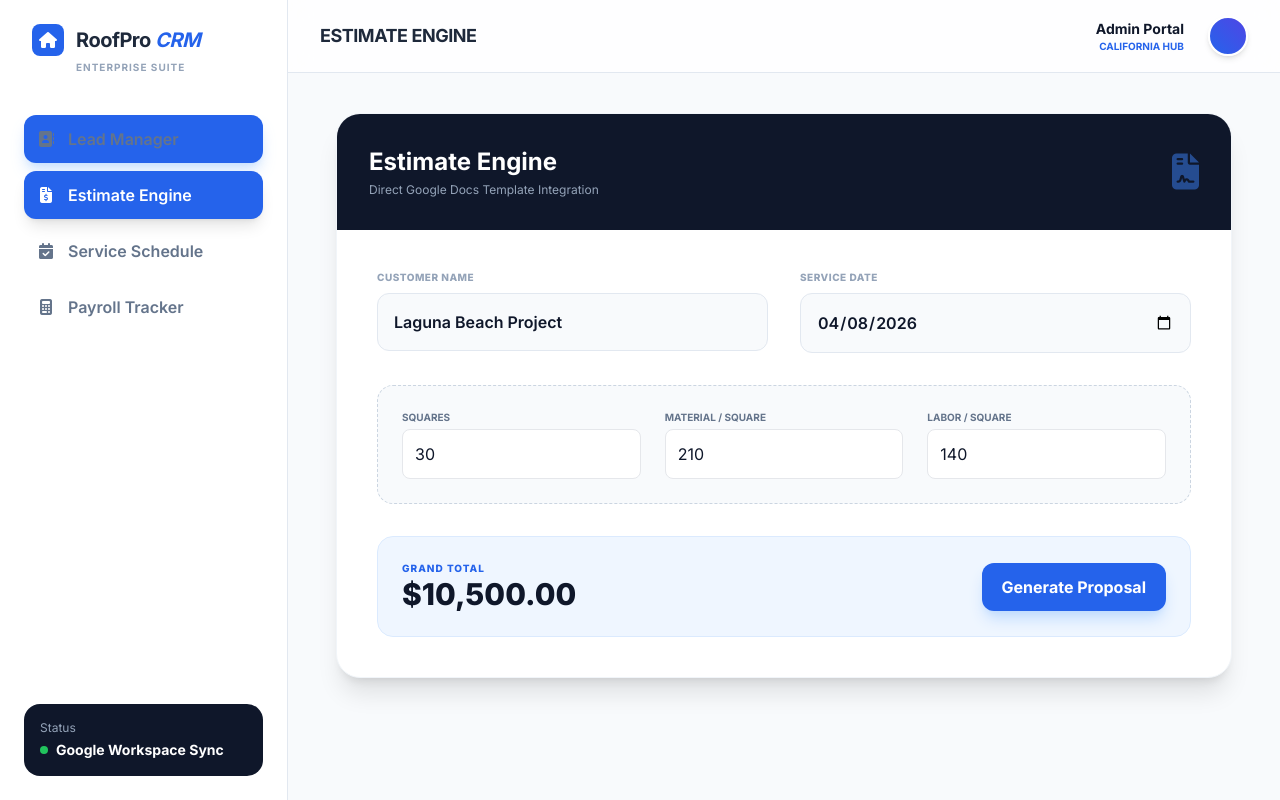
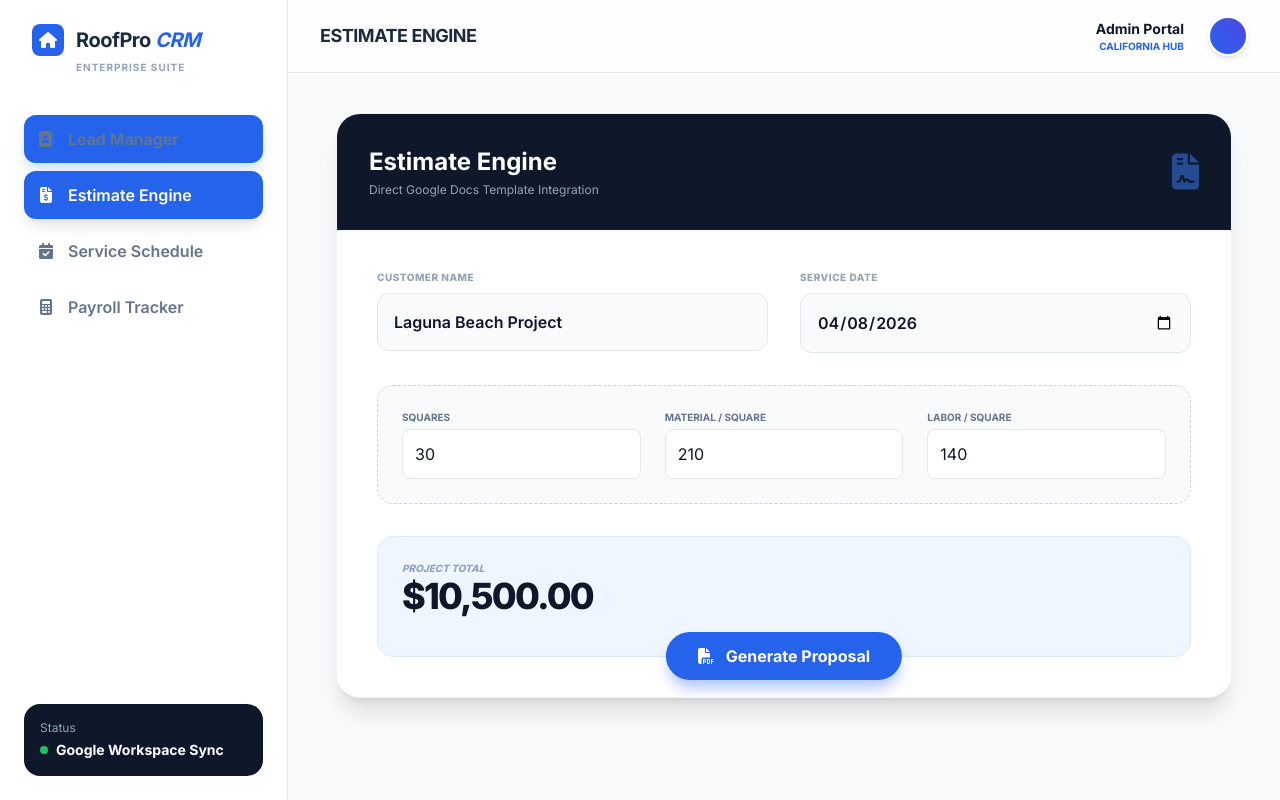
Before and after one commit to moosehova/roofing-crm, a plain HTML site: page index.html in a window 1280 px wide. Both pictures are taken after a click on the button "Estimate Engine". Drawn offline with nearby package versions, Linux system fonts and the light colour scheme.

Commit message:
Center proposal action in estimate total box

```diff
--- a/index.html
+++ b/index.html
@@ -17,48 +17,29 @@
         .view-section { display: none; }
         .view-section.active { display: block; }
 
-        /* Floating Action Button (FAB) */
-        .fab-container {
-            position: fixed;
-            bottom: 24px;
-            right: 24px;
-            z-index: 100;
-            display: flex;
-            flex-direction: column;
-            align-items: flex-end;
-            transition: all 0.3s ease;
+        /* Centered Action Button */
+        .action-box {
+            position: relative;
+            padding-bottom: 2rem;
         }
 
-        .fab-button {
+        .center-action-btn {
+            position: absolute;
+            bottom: -1.5rem;
+            left: 50%;
+            transform: translateX(-50%);
             background-color: #2563eb;
             color: white;
-            padding: 16px 24px;
-            border-radius: 16px;
+            padding: 0.75rem 2rem;
+            border-radius: 9999px;
             font-weight: 700;
-            display: flex;
-            align-items: center;
-            gap: 12px;
-            box-shadow: 0 10px 25px rgba(37, 99, 235, 0.4);
+            box-shadow: 0 10px 15px -3px rgba(37, 99, 235, 0.4);
+            z-index: 20;
+            white-space: nowrap;
             border: none;
             cursor: pointer;
         }
 
-        .fab-button:active {
-            transform: scale(0.95);
-        }
-
-        /* Hidden by default */
-        .fab-hidden {
-            opacity: 0;
-            pointer-events: none;
-            transform: translateY(20px);
-        }
-
-        @media (max-width: 1023px) {
-            #view-estimates .estimate-generate-btn {
-                display: none;
-            }
-        }
     </style>
 </head>
 <body class="bg-[#F8FAFC] text-slate-900">
@@ -193,12 +174,13 @@
                                         <input type="number" id="labCost" value="140" oninput="calcTotal()" class="w-full p-3 rounded-lg border focus:border-blue-500 outline-none">
                                     </div>
                                 </div>
-                                <div class="bg-blue-50 rounded-2xl border border-blue-100 p-6 flex items-center justify-between">
-                                    <div>
-                                        <p class="text-[10px] font-black text-blue-600 uppercase tracking-widest">Grand Total</p>
-                                        <p id="grandTotal" class="text-3xl font-extrabold text-slate-900">$10,500.00</p>
-                                    </div>
-                                    <button onclick="openPdfModal()" class="estimate-generate-btn bg-blue-600 text-white px-5 py-3 rounded-xl font-bold shadow-lg shadow-blue-200">Generate Proposal</button>
+                                <div class="action-box bg-blue-50 p-6 rounded-2xl border border-blue-100 mt-6">
+                                    <p class="text-[10px] font-black text-slate-400 uppercase italic">Project Total</p>
+                                    <h4 id="grandTotal" class="text-4xl font-black text-slate-900 tracking-tighter mb-4">$10,500.00</h4>
+
+                                    <button onclick="showPDF()" class="center-action-btn">
+                                        <i class="fas fa-file-pdf mr-2"></i> Generate Proposal
+                                    </button>
                                 </div>
                             </div>
                         </div>
@@ -363,13 +345,6 @@
             </div>
         </div>
 
-        <div id="estimateFAB" class="fab-container fab-hidden lg:hidden">
-            <button onclick="showPDF()" class="fab-button">
-                <i class="fas fa-file-pdf text-xl"></i>
-                <span>Generate PDF</span>
-            </button>
-        </div>
-
         <script>
             function switchView(viewId) {
                 console.log("Switching to:", viewId);
@@ -405,16 +380,6 @@
                 if (activeBtn) {
                     activeBtn.classList.add('bg-blue-600', 'text-white', 'shadow-lg');
                     activeBtn.classList.remove('text-slate-500');
-                }
-
-                // Show FAB only in Estimate Engine on mobile
-                const fab = document.getElementById('estimateFAB');
-                if (fab) {
-                    if (viewId === 'estimates') {
-                        fab.classList.remove('fab-hidden');
-                    } else {
-                        fab.classList.add('fab-hidden');
-                    }
                 }
             }
 
```
